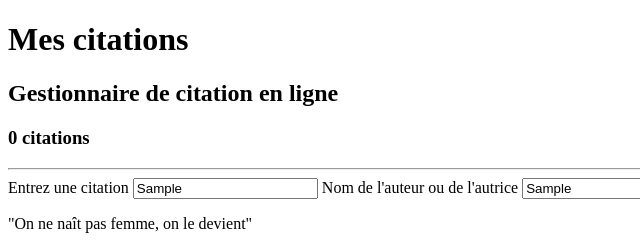
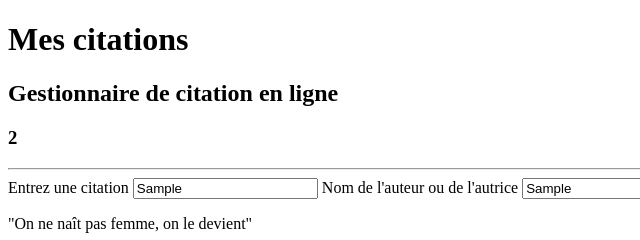
Before and after one commit to Naloee/quotations-app, a plain HTML site: page index.html in a window 1280 px wide. Both pictures are taken after typing "Sample", "Sample" into the empty fields and a click on the button "Soumettre la citation". Shown: the top 240 px of the page, 0-640 px from the left. Drawn offline with Linux system fonts and the light colour scheme.

Commit message:
ajout étape 6

```diff
--- a/index.html
+++ b/index.html
@@ -10,7 +10,7 @@
 <body>
     <h1>Mes citations</h1>
     <h2>Gestionnaire de citation en ligne</h2>
-    <h3>0 citations</h3>
+    <h3 id="count">1 citations</h3>
     <hr>
 
     <form id="container-form">
--- a/script.js
+++ b/script.js
@@ -3,8 +3,9 @@ const quote = document.getElementById("quote")
 const authorName = document.getElementById("author-name")
 const buttonSubmit = document.getElementById("submit-quote")
 const quoteList = document.getElementById("quote-list")
+const quoteCount = document.getElementById("count")
 
-
+let quoteNumber= 1
 
 containerForm.addEventListener(("submit"),(event) =>{ event.preventDefault()
 const text = quote.value
@@ -31,7 +32,8 @@ containerQuote.className = "quote"
 containerQuote.appendChild(quoteText)
 containerQuote.appendChild(authorQuote)
 
+quoteList.appendChild(containerQuote)
+quoteNumber +=1
+quoteCount.innerText = quoteNumber
 
-
-quoteList.appendChild(containerQuote)
 }
```
